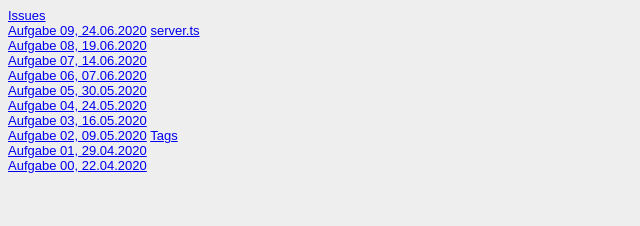
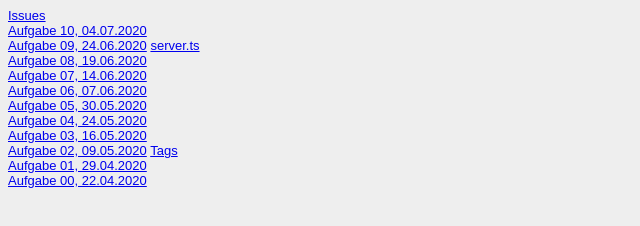
Before and after one commit to Lauserbub/GIS_SoSe_2020, a website: page Steckbrief/steckbrief.htm in a window 1280 px wide. Shown: the whole page, without its empty margins (0-640 px from the left). Drawn offline with Linux system fonts and the light colour scheme.

Commit message:
Aufgabe10

```diff
--- a/Steckbrief/steckbrief.htm
+++ b/Steckbrief/steckbrief.htm
@@ -15,6 +15,7 @@
 	<!-- Hier die Links zu den gelösten Aufgaben einstellen, aktuelle oben, alte stehen lassen! Format: Aufgabenbezeichnung, Datum -->
 	<a href="https://github.com/Lauserbub/GIS_SoSe_2020/issues" target="_blank" >Issues</a> <br>
 
+	<a href="https://mongodbnetbrowser.herokuapp.com/?u=TestUser&p=TestUser1&a=cluster0.ruso7.mongodb.net&n=Test&c=Students" target="_blank" >Aufgabe 10, 04.07.2020</a> <br>
 	<a href="https://lauserbub.github.io/GIS_SoSe_2020/Aufgabe09/index.html" target="_blank" >Aufgabe 09, 24.06.2020</a>
 	<a href="https://github.com/Lauserbub/GIS_SoSe_2020/blob/master/Aufgabe09/server.ts" target="_blank" >server.ts</a> <br>
 
```
